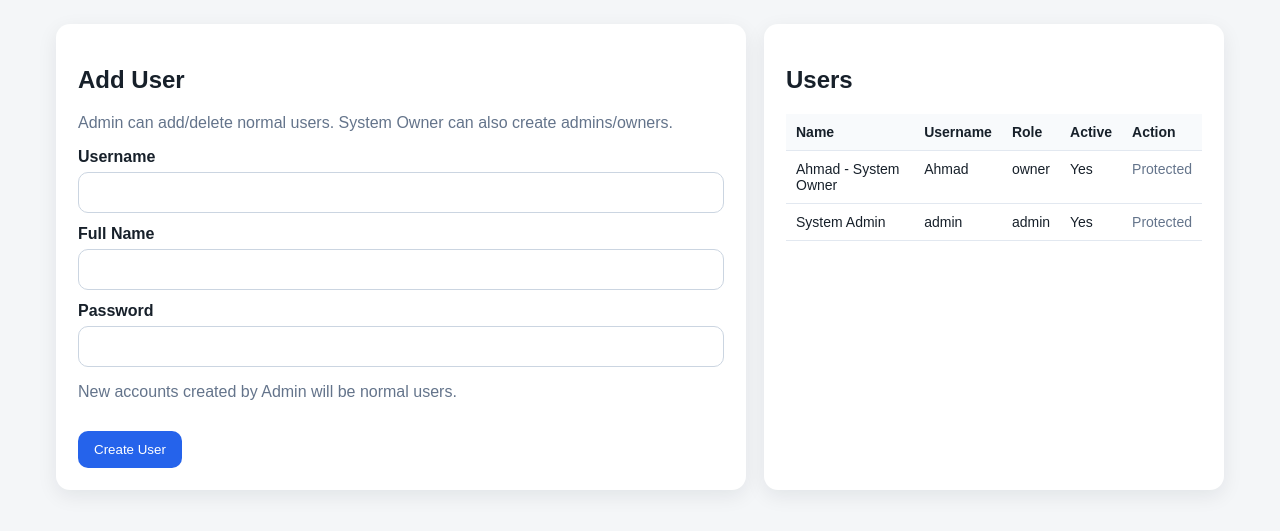
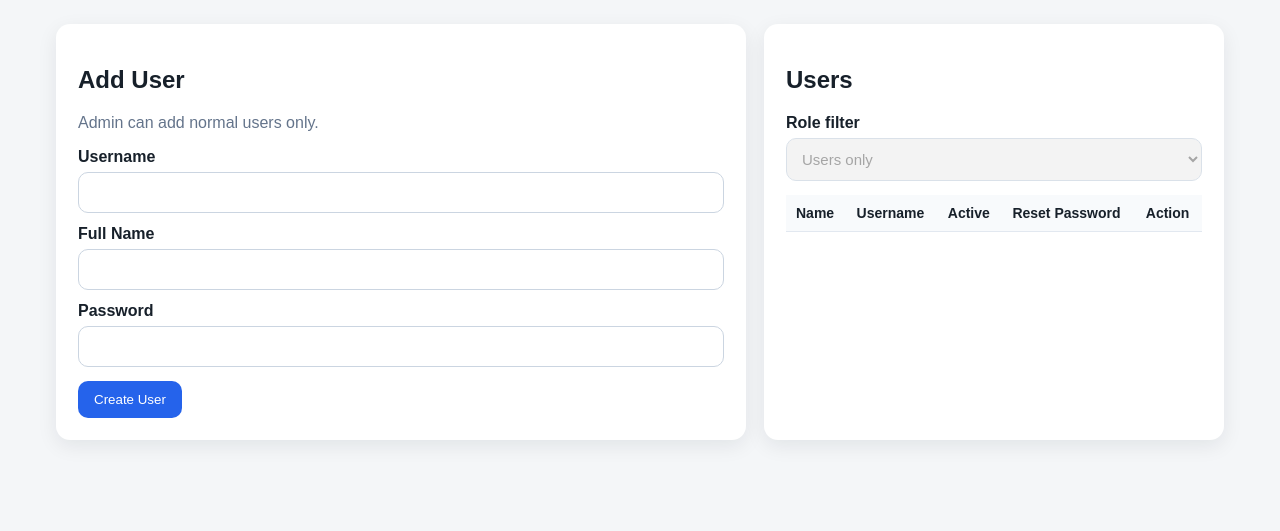
Before and after one commit to chatact135-wq/attendance-teachers, a Flask app: page /admin/users in a window 1280 px wide. Shown: the part 51-582 px from the top of the page. Run offline with Flask 3, Linux system fonts and the light colour scheme; the visitor is signed in with stand-in values (Sample User, id 1); data comes from the database, SQL or seed files in the repository; lists and menus that the app fills with data are empty.

Commit message:
Add files via upload

```diff
--- a/app.py
+++ b/app.py
@@ -35,6 +35,8 @@ DEFAULT_CENTER_LAT = float(os.environ.get("ALLOWED_CENTER_LAT", "24.2651997"))
 DEFAULT_CENTER_LNG = float(os.environ.get("ALLOWED_CENTER_LNG", "55.7314160"))
 DEFAULT_RADIUS_M = float(os.environ.get("ALLOWED_RADIUS_METERS", "250"))
 DEFAULT_MAX_GPS_ACCURACY_M = float(os.environ.get("MAX_GPS_ACCURACY_METERS", "250"))
+DEFAULT_ADMIN_PASSWORD = os.environ.get("ADMIN_PASSWORD", "Admin@UAE#2026!R7pQ")
+DEFAULT_OWNER_PASSWORD = os.environ.get("OWNER_PASSWORD", "Ahna@@@$$$")
 
 class User(db.Model):
     id = db.Column(db.Integer, primary_key=True)
@@ -557,13 +559,13 @@ def owner_audit():
 @app.route("/admin/users", methods=["GET", "POST"])
 @user_manage_required
 def admin_users():
+    current = current_user()
     if request.method == "POST":
         username = request.form.get("username", "").strip()
         full_name = request.form.get("full_name", "").strip()
         password = request.form.get("password", "")
-        current = current_user()
         role = request.form.get("role", "user")
-        # Normal Admin can add regular users only. System Owner can create admin/owner accounts.
+        # Normal Admin can add normal users only. Role input is ignored for Admin.
         if current.role != "owner":
             role = "user"
         elif role not in ["user", "admin", "owner"]:
@@ -580,8 +582,16 @@ def admin_users():
             audit("create_user", "user", u.id, f"Created username={username}, role={role}")
             db.session.commit()
             flash("User created.", "success")
-    users = User.query.order_by(User.created_at.desc()).all()
-    return render_template("users.html", users=users)
+    role_filter = request.args.get("role", "user" if current.role != "owner" else "all")
+    query = User.query
+    if current.role != "owner":
+        # Admin sees/manages normal users only. Admin/owner accounts are hidden here.
+        query = query.filter(User.role == "user")
+        role_filter = "user"
+    elif role_filter in ["user", "admin", "owner"]:
+        query = query.filter(User.role == role_filter)
+    users = query.order_by(User.created_at.desc()).all()
+    return render_template("users.html", users=users, role_filter=role_filter)
 
 @app.route("/admin/users/<int:user_id>/delete", methods=["POST"])
 @user_manage_required
@@ -602,6 +612,34 @@ def delete_user(user_id):
     audit("deactivate_user", "user", target.id, f"Deactivated username={target.username}")
     db.session.commit()
     flash("User deactivated. Historical attendance records are kept.", "success")
+    return redirect(url_for("admin_users"))
+
+@app.route("/admin/users/<int:user_id>/reset-password", methods=["POST"])
+@user_manage_required
+def reset_user_password(user_id):
+    current = current_user()
+    target = User.query.get_or_404(user_id)
+    new_password = request.form.get("new_password", "")
+    confirm_password = request.form.get("confirm_password", "")
+    if target.id == current.id:
+        flash("You cannot reset your own password from this page.", "danger")
+        return redirect(url_for("admin_users"))
+    if current.role != "owner" and target.role != "user":
+        flash("Admin can reset normal user passwords only.", "danger")
+        return redirect(url_for("admin_users"))
+    if target.role == "owner" and current.role != "owner":
+        flash("Owner password cannot be reset by Admin.", "danger")
+        return redirect(url_for("admin_users"))
+    if not new_password or len(new_password) < 8:
+        flash("Password must be at least 8 characters.", "danger")
+        return redirect(url_for("admin_users"))
+    if new_password != confirm_password:
+        flash("Password confirmation does not match.", "danger")
+        return redirect(url_for("admin_users"))
+    target.set_password(new_password)
+    audit("reset_password", "user", target.id, f"Password reset for username={target.username}")
+    db.session.commit()
+    flash("Password reset successfully.", "success")
     return redirect(url_for("admin_users"))
 
 @app.route("/admin/settings", methods=["GET", "POST"])
@@ -668,7 +706,7 @@ def export_excel():
 @app.route("/init-db")
 def init_db_route():
     init_db()
-    return "Database initialized. Default admin: admin / admin123. System Owner: Ahmad / configured owner password."
+    return "Database initialized. Default admin: admin / configured secure admin password. System Owner: Ahmad / configured owner password."
 
 def ensure_schema_upgrades():
     """Lightweight startup migration for existing Railway/PostgreSQL or SQLite databases."""
@@ -725,14 +763,20 @@ def init_db():
         set_setting("block_hosting_provider", "1")
         set_setting("block_non_uae_ip", "0")
         db.session.commit()
-    if not User.query.filter(func.lower(User.username) == "admin").first():
-        admin = User(username="admin", full_name="System Admin", role="admin")
-        admin.set_password(os.environ.get("ADMIN_PASSWORD", "admin123"))
-        db.session.add(admin)
+    admin_user = User.query.filter(func.lower(User.username) == "admin").first()
+    if not admin_user:
+        admin_user = User(username="admin", full_name="System Admin", role="admin")
+        admin_user.set_password(DEFAULT_ADMIN_PASSWORD)
+        db.session.add(admin_user)
+        db.session.commit()
+    # Apply the new stronger default admin password once, unless ADMIN_PASSWORD is changed later by environment.
+    if get_setting("secure_admin_password_applied", "0") != "1":
+        admin_user.set_password(DEFAULT_ADMIN_PASSWORD)
+        set_setting("secure_admin_password_applied", "1")
         db.session.commit()
     if not User.query.filter(func.lower(User.username) == "ahmad").first():
         owner = User(username="Ahmad", full_name="Ahmad - System Owner", role="owner")
-        owner.set_password(os.environ.get("OWNER_PASSWORD", "Ahna@@@$$$"))
+        owner.set_password(DEFAULT_OWNER_PASSWORD)
         db.session.add(owner)
         db.session.commit()
 
--- a/templates/users.html
+++ b/templates/users.html
@@ -3,7 +3,11 @@
 <div class="grid">
 <section class="card">
   <h1>Add User</h1>
-  <p class="muted">Admin can add/delete normal users. System Owner can also create admins/owners.</p>
+  {% if current_user.role == 'owner' %}
+    <p class="muted">System Owner can create users, admins, and owners.</p>
+  {% else %}
+    <p class="muted">Admin can add normal users only.</p>
+  {% endif %}
   <form method="post">
     <label>Username</label><input name="username" required>
     <label>Full Name</label><input name="full_name" required>
@@ -17,15 +21,47 @@
       </select>
     {% else %}
       <input type="hidden" name="role" value="user">
-      <p class="muted">New accounts created by Admin will be normal users.</p>
     {% endif %}
     <button class="primary" type="submit">Create User</button>
   </form>
 </section>
 <section class="card">
   <h2>Users</h2>
-  <table><thead><tr><th>Name</th><th>Username</th><th>Role</th><th>Active</th><th>Action</th></tr></thead><tbody>
-  {% for u in users %}<tr><td>{{ u.full_name }}</td><td>{{ u.username }}</td><td>{{ u.role }}</td><td>{{ 'Yes' if u.is_active else 'No' }}</td><td>{% if u.is_active and u.id != current_user.id and (current_user.role == 'owner' or u.role == 'user') %}<form method="post" action="{{ url_for('delete_user', user_id=u.id) }}" onsubmit="return confirm('Deactivate this user? Attendance history will be kept.');"><button class="danger" type="submit">Delete</button></form>{% else %}<span class="muted">Protected</span>{% endif %}</td></tr>{% endfor %}
+  <form method="get" class="inline-form">
+    <label>Role filter</label>
+    {% if current_user.role == 'owner' %}
+      <select name="role" onchange="this.form.submit()">
+        <option value="all" {{ 'selected' if role_filter == 'all' else '' }}>All roles</option>
+        <option value="user" {{ 'selected' if role_filter == 'user' else '' }}>Users only</option>
+        <option value="admin" {{ 'selected' if role_filter == 'admin' else '' }}>Admins only</option>
+        <option value="owner" {{ 'selected' if role_filter == 'owner' else '' }}>Owners only</option>
+      </select>
+    {% else %}
+      <select disabled><option>Users only</option></select>
+      <input type="hidden" name="role" value="user">
+    {% endif %}
+  </form>
+  <table><thead><tr><th>Name</th><th>Username</th>{% if current_user.role == 'owner' %}<th>Role</th>{% endif %}<th>Active</th><th>Reset Password</th><th>Action</th></tr></thead><tbody>
+  {% for u in users %}
+  <tr>
+    <td>{{ u.full_name }}</td>
+    <td>{{ u.username }}</td>
+    {% if current_user.role == 'owner' %}<td>{{ u.role }}</td>{% endif %}
+    <td>{{ 'Yes' if u.is_active else 'No' }}</td>
+    <td>
+      {% if u.is_active and u.id != current_user.id and (current_user.role == 'owner' or u.role == 'user') %}
+      <form method="post" action="{{ url_for('reset_user_password', user_id=u.id) }}" class="inline-form" onsubmit="return confirm('Reset password for this user?');">
+        <input name="new_password" type="password" placeholder="New password" required minlength="8">
+        <input name="confirm_password" type="password" placeholder="Confirm" required minlength="8">
+        <button type="submit">Reset</button>
+      </form>
+      {% else %}
+        <span class="muted">Protected</span>
+      {% endif %}
+    </td>
+    <td>{% if u.is_active and u.id != current_user.id and (current_user.role == 'owner' or u.role == 'user') %}<form method="post" action="{{ url_for('delete_user', user_id=u.id) }}" onsubmit="return confirm('Deactivate this user? Attendance history will be kept.');"><button class="danger" type="submit">Delete</button></form>{% else %}<span class="muted">Protected</span>{% endif %}</td>
+  </tr>
+  {% endfor %}
   </tbody></table>
 </section>
 </div>
```
Also changed, not shown: README.md.
